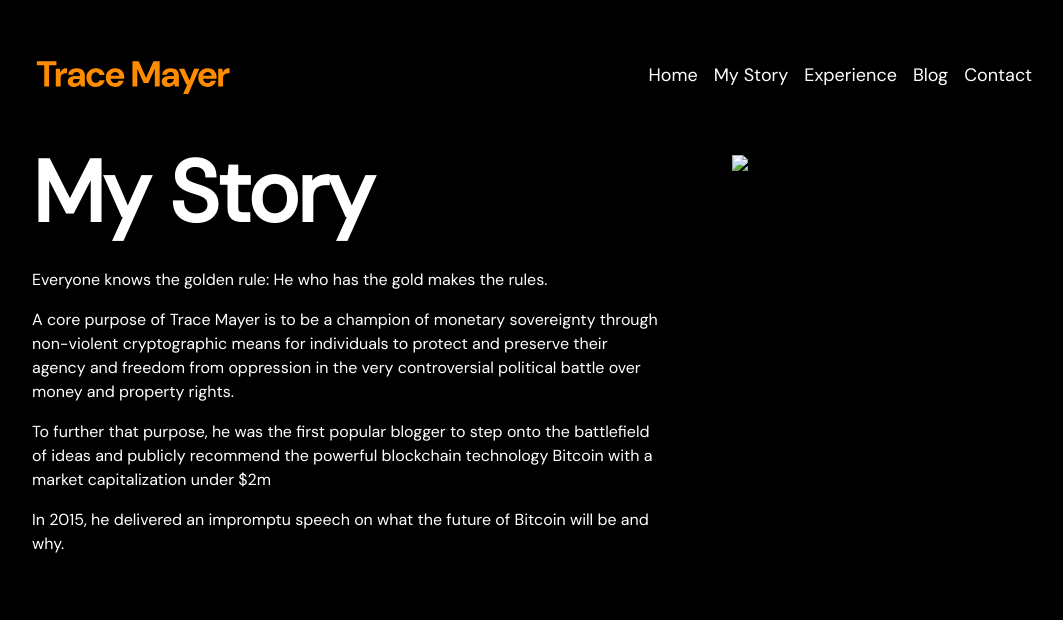
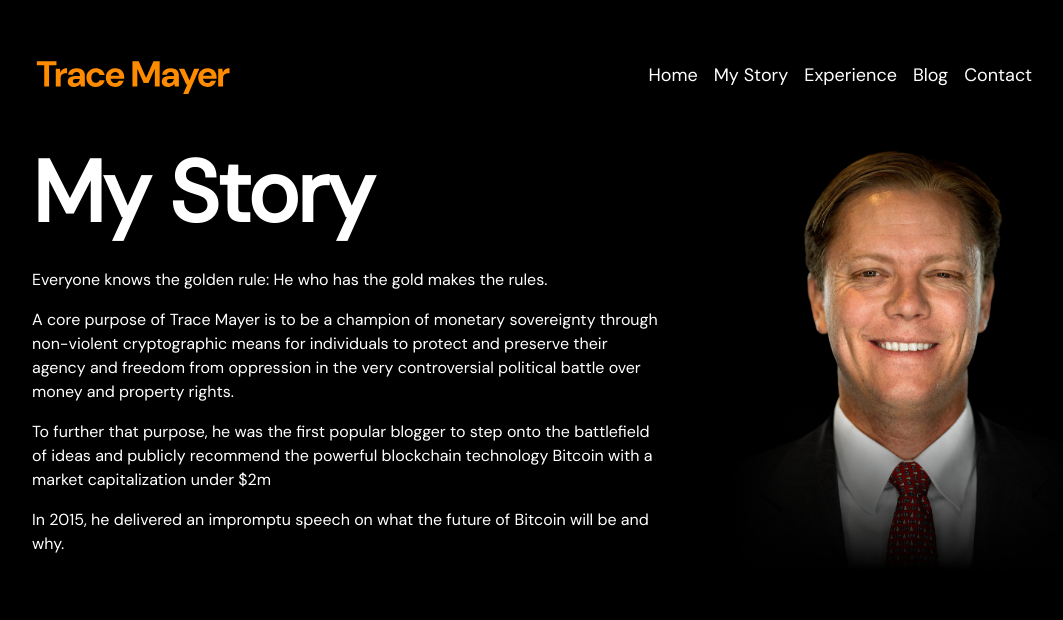
Before and after one commit to sunnankar/trace-mayer, a Jekyll site: the page built from pages/story.markdown, in a window 1280 px wide. Shown: the top 620 px of the page, without its empty margins (94-1157 px from the left). Built offline with Jekyll 4.4.1, drawn with Linux system fonts in a browser that asks for light colours; grey boxes are pictures that could not be loaded.

Commit message:
fixed story broken image link

```diff
--- a/pages/story.markdown
+++ b/pages/story.markdown
@@ -31,7 +31,7 @@
 
 
             <div class="col-md-4 order-1 order-md-2">
-                <img src="assets/images/story/story-img1.png" class="img-fluid">
+                <img src="/assets/images/story/story-img1.png" class="img-fluid">
             </div>
         </div>
 
```
Also changed, not shown: 2 other files.
